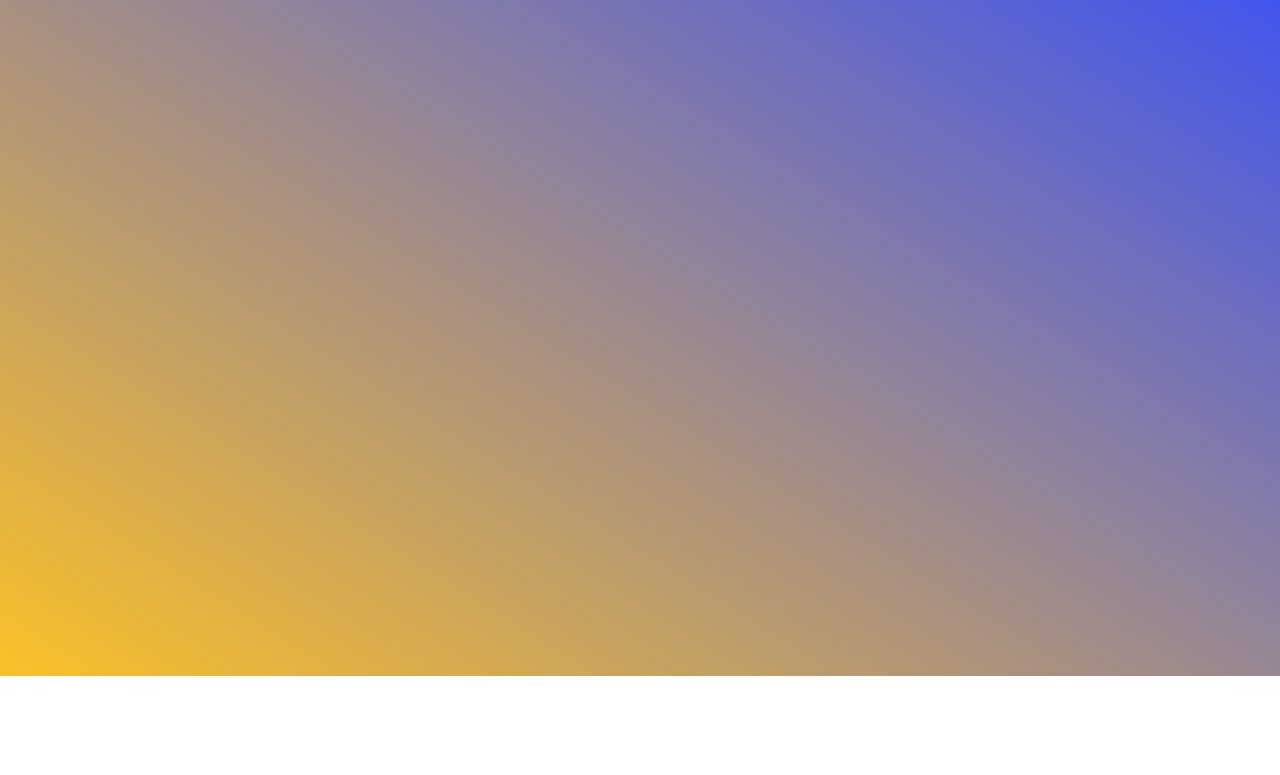
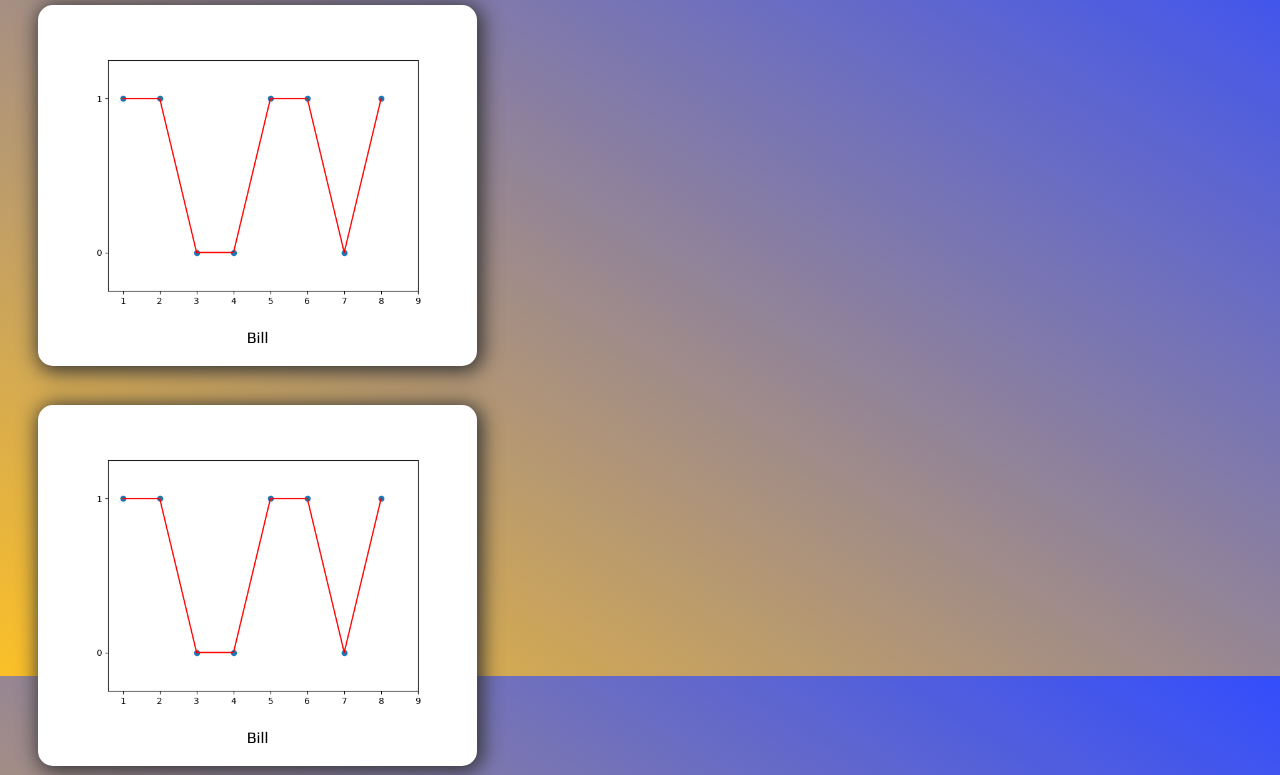
Before and after one commit to cmsparks/Rush_Game, a website: page build/public/teacher/analytics/Players/analytics.html in a window 1280 px wide. Shown: the part 124-899 px from the top of the page. Before the commit the page ends 800 px from the top, so only its background shows below. Drawn offline with Linux system fonts and the light colour scheme.

Commit message:
asdfasdfaSD

```diff
--- a/build/public/teacher/analytics/Class/analytics.css
+++ b/build/public/teacher/analytics/Class/analytics.css
@@ -9,8 +9,18 @@ html, body {
 }
 #rightContainer {
 	width: 50%;
-	height: 80%;
+	height: 100%;
+	float:right;
+}
+#questionInfo {
+	margin: 0 auto;
+	font-family: 'Play',sans-serif;
 	background-color: white;
+	margin: 3% auto;
+	width: 80%;
+	height:108%;
+	border-radius: 15px;
+	box-shadow: 2pt 2pt 20px 2pt #333;
 }
 #content {
 	width:100%;
@@ -19,9 +29,10 @@ html, body {
 img {
 	max-width: 100%;
 	max-height: 100%;
-	margin:  auto;
+	margin: 0 auto;
 }
 #leftContainer {
+	float:left;
 	height: 100%;
 	width:50%;
 	font-family: 'Play',sans-serif;
--- a/build/public/teacher/analytics/Players/analytics.css
+++ b/build/public/teacher/analytics/Players/analytics.css
@@ -3,11 +3,30 @@ html, body {
 	margin: 0 0 0 0;
 	height: 100%;
 	width: 100%;
+	background:linear-gradient( to top right, rgba(251,192,40,1) 0%, rgba(51,77,253,1) 100%);
+	background-repeat: no-repeat;
+	background-attachment: fixed;
+}
+#gridContainer {
+
+}
+.gridObject {
+	width: 400px;
+	padding: 1.5%;
+	height: 30%;
+	margin: 3%;
+	background-color: white;
+	border-radius: 15px;
+	box-shadow: 2pt 2pt 20px 2pt #333;
+	font-family: 'Play',sans-serif;
+	text-align: center;
+}
+img {
+	max-width: 100%;
+	max-height: 100%;
 }
 #container {
-	background:linear-gradient( to top right, rgba(251,192,40,1) 0%, rgba(51,77,253,1) 100%);
-	width: 100%;
-	height: 100%;
+
 }
 #header {
 	width:100%;
--- a/build/public/teacher/analytics/Players/analytics.html
+++ b/build/public/teacher/analytics/Players/analytics.html
@@ -6,11 +6,17 @@
 	    <link rel="stylesheet" href="analytics.css">
 	    <script type="text/javascript" src="analytics.js" ></script>
 	</head>
-	<body onload="divgenerate("3")">
+	<body>
 		<div id="container">
 			<div id="header">
 				<div id="classTab" onclick="rdirPlayers()"><span id="classTabText">Class</span></div>
-				<div id="playersTab"><span id="playersTabText">Players</span>
+				<div id="playersTab"><span id="playersTabText">Players</span></div>
+			</div>
+			<div id="gridContainer">
+				<div class="gridObject"><img src="../../../../../analytics/individual_students/Bill.png">Bill</div>
+				<div class="gridObject"><img src="../../../../../analytics/individual_students/Bill.png">Bill</div>
+				<div class="gridObject"><img src="../../../../../analytics/individual_students/Bill.png">Bill</div>
+			</div>
 		</div>
 	</body>
 </html>
--- a/build/public/teacher/analytics/Players/analytics.js
+++ b/build/public/teacher/analytics/Players/analytics.js
@@ -4,11 +4,3 @@ function init() {
 function rdirPlayers() {
 	window.location.replace("../Class/analytics.html")
 }
-
-function divgenerate(playername) {
-	var div=document.createElement("Div");
-
-	var t= document.createTextNode("Text");
-	div.appendChild(t);
-	document.body.appendChild(div);
-}
```
Also changed, not shown: build/public/student/game/index.html (+1 -1 lines), build/public/teacher/analytics/Class/analytics.html (+1 -0 lines).
